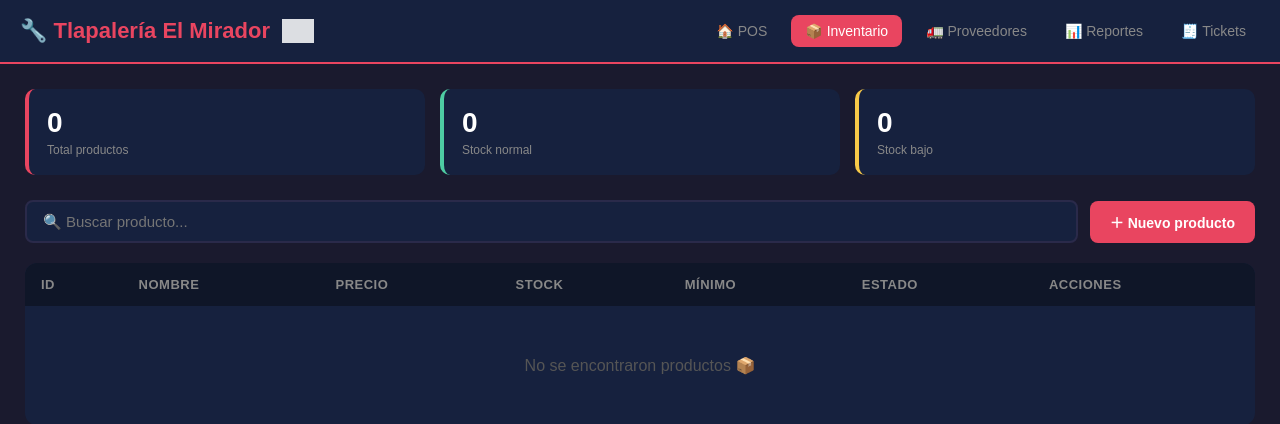
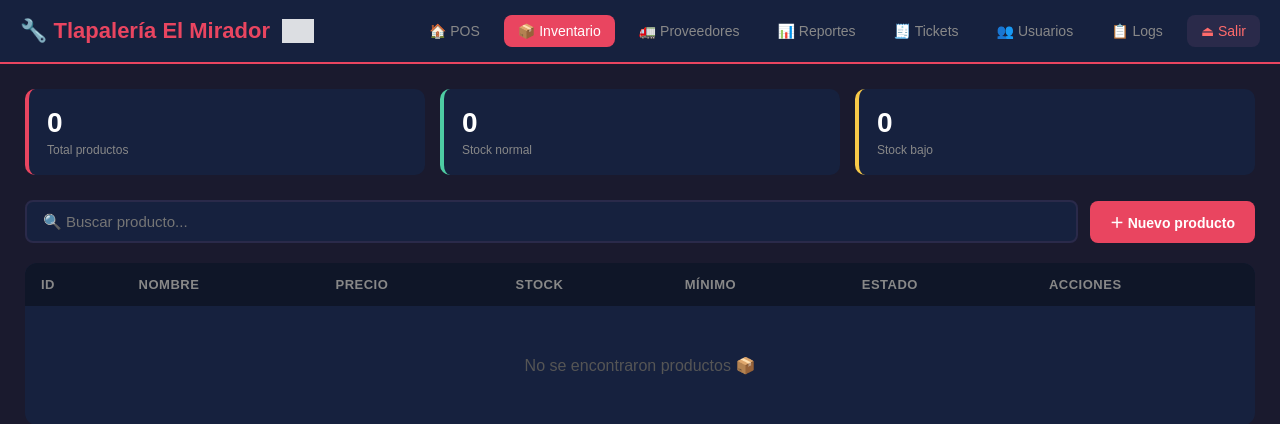
Before and after one commit to c28309208/ferreteria, a Flask app: page /productos in a window 1280 px wide. Shown: the top 424 px of the page. Run offline with Flask 3, Linux system fonts and the light colour scheme; the visitor is signed in with stand-in values (Sample User, id 1); data that the repository does not hold is empty; grey boxes are pictures that could not be loaded.

Commit message:
Update productos.html

```diff
--- a/templates/productos.html
+++ b/templates/productos.html
@@ -88,6 +88,9 @@
         <a href="/proveedores">🚛 Proveedores</a>
         <a href="/reportes">📊 Reportes</a>
         <a href="/ticket">🧾 Tickets</a>
+        <a href="/usuarios" id="nav-usuarios" style="display:none">👥 Usuarios</a>
+        <a href="/logs" id="nav-logs" style="display:none">📋 Logs</a>
+        <a href="/logout" style="background:#2a2a4a;color:#ff6b6b;">⏏ Salir</a>
     </nav>
 </div>
 
@@ -280,5 +283,17 @@
 
     cargar();
 </script>
+
+<script>
+    // Mostrar opciones de admin si corresponde
+    fetch('/api/sesion').then(r => r.json()).then(s => {
+        if (s.rol === 'admin') {
+            const u = document.getElementById('nav-usuarios');
+            const l = document.getElementById('nav-logs');
+            if (u) u.style.display = '';
+            if (l) l.style.display = '';
+        }
+    }).catch(() => {});
+</script>
 </body>
 </html>
```
